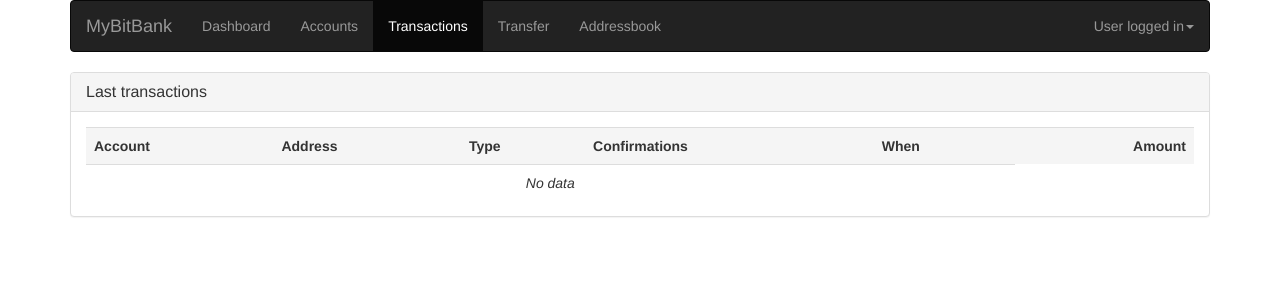
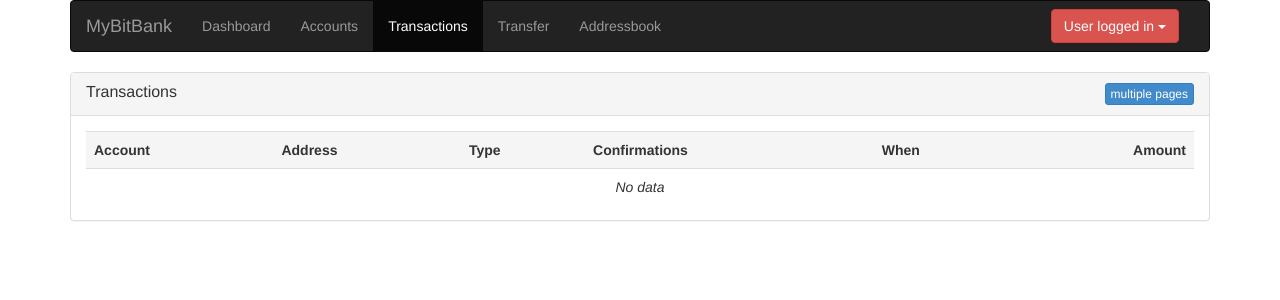
Before and after one commit to sgoudelis/mybitbank, a Django app: page /transactions/ in a window 1280 px wide. Shown: the top 300 px of the page. Run offline with Django 3.2, Linux system fonts and the light colour scheme.

Commit message:
added pager

```diff
--- a/dashboard/static/dashboard/css/extra.css
+++ b/dashboard/static/dashboard/css/extra.css
@@ -11,3 +11,7 @@
 .no-display {
     display: none;
 }
+
+html {
+    overflow-y: scroll;
+}
--- a/dashboard/templates/dashboard/base.html
+++ b/dashboard/templates/dashboard/base.html
@@ -42,15 +42,16 @@
                 {% endfor %}
                 <!--  page sections stop -->
                 </ul>
-                <ul class="nav navbar-nav navbar-right">
-                    <li class="dropdown"><a href="#" class="dropdown-toggle" data-toggle="dropdown">User logged in<b class="caret"></b>
-                    </a>
+                    <form class="navbar-form navbar-right" role="search">
+                      <div class="btn-group">
+                          <button type="button" class="btn btn-danger dropdown-toggle" data-toggle="dropdown">User logged in <span class="caret"></span></button>
                         <ul class="dropdown-menu">
                             <li><a href="#">Unlock wallet</a></li>
                             <li><a href="#">Preferences</a></li>
                             <li><a href="#">Log out</a></li>
                         </ul></li>
-                </ul>
+                        </div>
+                    </form>
             </div>
             <!-- /.navbar-collapse -->
         </nav>
--- a/lib/__init__.py
+++ b/lib/__init__.py
@@ -82,10 +82,9 @@ def getSiteSections(active):
     sections = [
                     {'name': 'dashboard', 'path':"/dashboard", 'title': 'Dashboard'},
                     {'name': 'accounts', 'path':"/accounts", 'title': 'Accounts'},
-                    {'name': 'transactions', 'path':"/transactions", 'title': "Transactions"},
+                    {'name': 'transactions', 'path':"/transactions/1", 'title': "Transactions"},
                     {'name': 'transfer', 'path':"/transfer", 'title': "Transfer"},
                     {'name': 'addressbook', 'path':"/addressbook", 'title': "Addressbook"},
-
                 ]
 
     for section in sections:
--- a/transactions/templates/transactions/index.html
+++ b/transactions/templates/transactions/index.html
@@ -8,7 +8,16 @@
 
         <div class="panel panel-default">
             <div class="panel-heading">
-                <h3 class="panel-title">Last transactions</h3>
+                <div class="row">
+                  <div class="col-xs-6"><h3 class="panel-title">Transactions</h3></div>
+                  <div class="col-xs-6 text-right">
+                  {% if show_pager %}
+                    <a href="/transactions" class="btn btn-primary btn-xs text-right">single page</a>
+                  {% else %}
+                    <a href="/transactions/1" class="btn btn-primary btn-xs text-right">multiple pages</a>
+                  {% endif %}
+                  </div>
+                </div>
             </div>
             <div class="panel-body">
                 <table
@@ -39,10 +48,21 @@
                     {% endfor %}
                     {% else %}
                     <tr>
-                        <td colspan=5><center><em>No data</em></center></td>
+                        <td colspan=6><center><em>No data</em></center></td>
                     </tr>
                     {% endif %}
                 </table>
+                {% if show_pager %}
+                <div class="text-center">
+                <ul class="pagination">
+                  <li><a href="/transactions/{{ prev_page }}">&laquo;</a></li>
+                  {% for i in pages%}
+                  <li><a href="/transactions/{{ i }}">{{ i }}</a></li>
+                  {% endfor %}
+                  <li><a href="/transactions/{{ next_page }}">&raquo;</a></li>
+                </ul>
+                </div>
+                {% endif %}
             </div>
         </div>
 {% endblock %}
--- a/transactions/urls.py
+++ b/transactions/urls.py
@@ -4,4 +4,5 @@ from transactions import views
 
 urlpatterns = patterns('',
     url(r'^$', views.index, name='index'),
+    url(r'^(?P<page>\d+)/$', views.index, name='index'),
 )
--- a/transactions/views.py
+++ b/transactions/views.py
@@ -3,23 +3,41 @@ from globals import globals
 from lib import *
 from django.http import HttpResponse, HttpResponseRedirect
 from django.shortcuts import render
+import math
 
-def index(request):
+def index(request, page=0):
     '''
     handler for the transactions
     '''
+    page = int(page)
+    items_per_page = 10
     page_title = "Transactions"
 
     transactions = getTransactions(connector = connector, sort_by = 'timereceived', reverse_order = True)
-    print transactions
+
     for transaction in transactions:
         if transaction['category'] == 'receive':
             transaction['icon'] = 'glyphicon-circle-arrow-down'
         elif transaction['category'] == 'send':
             transaction['icon'] = 'glyphicon-circle-arrow-up'
 
+    # pagify
+    if page is 0:
+        # pager off
+        selected_transactions = transactions
+        max_page = 0
+        pages = []
+        show_pager = False
+    else:
+        # pager on
+        page_id = page-1
+        selected_transactions = transactions[(page_id*items_per_page):((page_id*items_per_page)+items_per_page)]
+        max_page = int(math.ceil(len(transactions)/items_per_page))+1
+        pages = [i+1 for i in range(max_page)]
+        show_pager = True
+
     # add a list of pages in the view
     globals['sections'] = getSiteSections('transactions')
     globals['connector_errors'] = connector.errors
-    context = {'globals': globals, 'page_title': page_title, 'transactions': transactions}
+    context = {'globals': globals, 'page_title': page_title, 'transactions': selected_transactions, 'show_pager': show_pager, 'next_page': len(pages), 'prev_page': max(1, page-1), 'pages': pages}
     return render(request, 'transactions/index.html', context)
--- a/transfer/templates/transfer/index.html
+++ b/transfer/templates/transfer/index.html
@@ -12,10 +12,8 @@
         <h3 class="panel-title">Transfer</h3>
           </div>
           <div class="panel-body">
-
             <form action="{% url 'transfer:send' %}" method="post" role="form">
             {% csrf_token %}
-
             <label for="account_address_from">From</label>
             <div class="form-group">
             <div class="input-group">
@@ -53,10 +51,9 @@
                 {% endfor %}
                 </ul>
               </div><!-- /btn-group -->
-          <input type="text" class="form-control" name="account_address_to" id="account_address_to">
+              <input type="text" class="form-control" name="account_address_to" id="account_address_to" style="font-family:courier;">
             </div><!-- /input-group -->
             </div>
-
             <label for="amount">Amount</label>
               <div class="form-group">
                 <div class="input-group">
```
Lines whose indentation alone changed are shown as unchanged.
